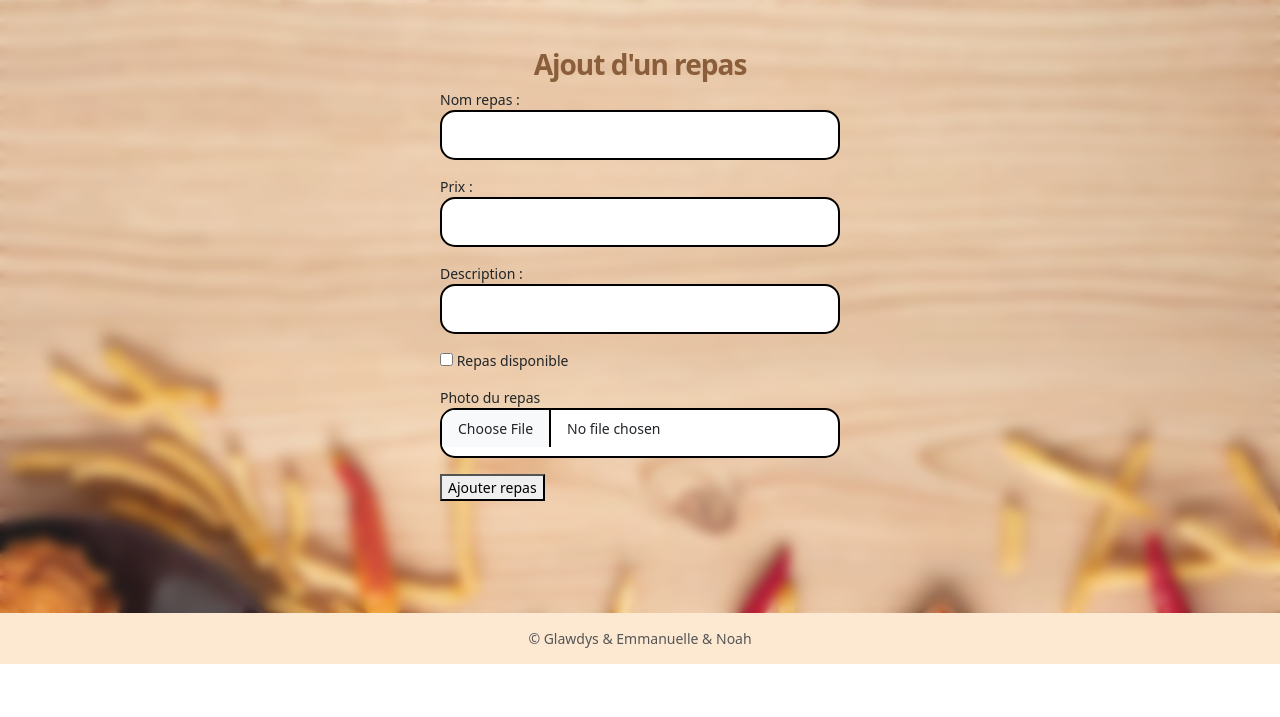
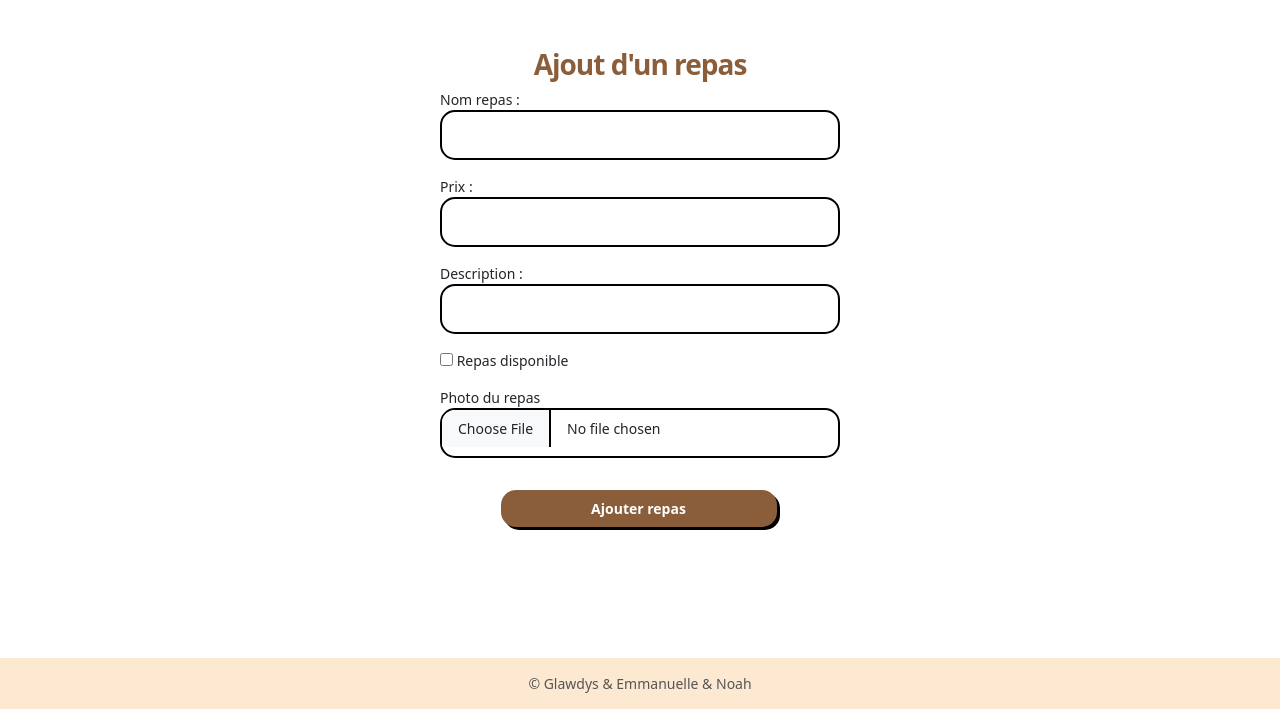
Before and after one commit to Emmanuelle06/ProjetWebENG, a Flask app: page /vendeur/ajout-repas in a window 1280 px wide. Shown: the part 83-800 px from the top of the page. Run offline with Flask 3, Linux system fonts and the light colour scheme; some libraries are stand-ins or nearby versions.

Commit message:
Correction bouton

```diff
--- a/templates/vendeur/ajout-repas.jinja
+++ b/templates/vendeur/ajout-repas.jinja
@@ -1,7 +1,7 @@
 {% extends "modele.jinja" %}
 
 {% block contenu %}
-<div class="bg-image-floue d-flex justify-content-center py-5">
+<div class="d-flex justify-content-center py-5">
 
     <div class="form-au-dessus connexion mb-5">
 
@@ -37,13 +37,13 @@
             </div>
             <div class="mb-3">
                 <label for="photo">Photo du repas</label>
-                <input type="file" name="photo" id="photo" class="form-control {{ classe_photo }}">
+                <input type="file" name="photo" id="photo" class="form-control {{ classe_photo }} ">
                 <div class="invalid-feedback">
                     {{ message_photo }}
                 </div>
             </div>
-            <div class="mb-3">
-                <button type="submit">Ajouter repas</button>
+            <div class="mb-3 text-center p-3 m-25">
+                <button type="submit" class="btn btn-primary w-75">Ajouter repas</button>
             </div>
         </form>
     </div>
```
